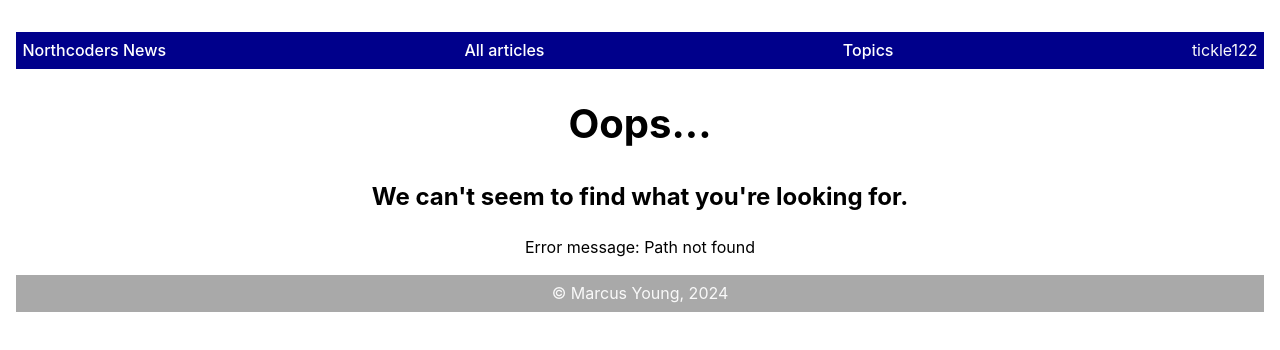
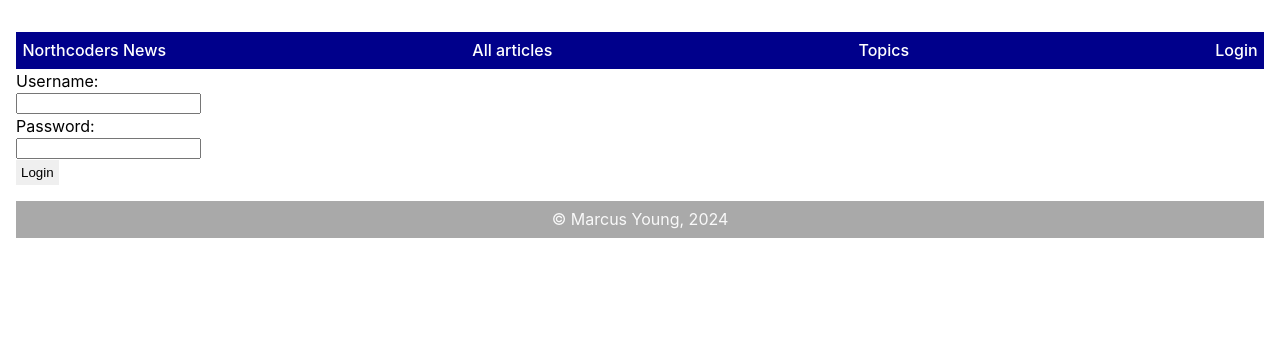
Before and after one commit to marcusyoung/nc-news, a React (Vite) app: page /login in a window 1280 px wide. Before the commit this address had no page. Shown: the top 350 px of the page. Built offline with nearby package versions, Linux system fonts and the light colour scheme.

Commit message:
added form and state for username and password

```diff
--- a/src/App.jsx
+++ b/src/App.jsx
@@ -6,6 +6,7 @@ import AllArticles from './components/AllArticles'
 import Article from './components/Article'
 import Topics from './components/Topics';
 import ErrorPage from './components/ErrorPage';
+import LoginPage from './components/LoginPage';
 import { LoggedOnUserProvider } from './contexts/LoggedOnUser';
 
 function App() {
@@ -20,6 +21,7 @@ function App() {
         <Route path="/articles/:article_id" element={<Article />} />
         <Route path="/topics" element={<Topics />} />
         <Route path="/error" element={<ErrorPage />} />
+        <Route path="/login" element={<LoginPage />} />
         <Route path="*" element={<ErrorPage data={{ message: "Path not found" }} />} />
       </Routes>
       <Footer />
--- a/src/components/Header.jsx
+++ b/src/components/Header.jsx
@@ -12,7 +12,7 @@ function Header() {
                 <li><Link to="/">Northcoders News</Link></li>
                 <li><Link to="/articles">All articles</Link></li>
                 <li><Link to="/topics">Topics</Link></li>
-                <li>{loggedOnUser}</li>
+                <li>{loggedOnUser ? loggedOnUser: <Link to="/login">Login</Link>}</li>
             </ul>
         </nav>
     )
--- /dev/null
+++ b/src/components/LoginPage.jsx
@@ -0,0 +1,30 @@
+import { useContext, useState } from 'react'
+import { LoggedOnUserContext } from '../contexts/LoggedOnUser'
+
+function LoginPage() {
+
+    const [statusMessage, setStatusMessage] = useState('')
+    const [usernameText, setUsernameText] = useState('')
+    const [passwordText, setPasswordText] = useState('')
+
+    function handleSubmit(event) {
+        event.preventDefault()
+    }
+
+    return (
+        <section id="login">
+            <form onSubmit={handleSubmit} id="login-form">
+                <label id="enter-username-label" htmlFor="enter-username">Username:</label>
+                <input type='text'onChange={(e) => setUsernameText(e.target.value)} value={usernameText}></input>
+                <label id="enter-password-label" htmlFor="enter-password">Password:</label>
+                <input type='text' onChange={(e) => setPasswordText(e.target.value)} value={passwordText}></input>
+                <button type="submit" id="login-submit">Login</button>
+            </form>
+            {statusMessage && <p className='status'> {statusMessage} </p>}
+        </section>
+    )
+
+}
+
+
+export default LoginPage
--- a/src/contexts/LoggedOnUser.jsx
+++ b/src/contexts/LoggedOnUser.jsx
@@ -5,7 +5,7 @@ export const LoggedOnUserContext = createContext()
 export const LoggedOnUserProvider = ({children}) => {
 
     // logged on user is hard coded for now
-    const [loggedOnUser, setLoggedOnUser] = useState("tickle122")
+    const [loggedOnUser, setLoggedOnUser] = useState("")
 
     return <LoggedOnUserContext.Provider value={{loggedOnUser, setLoggedOnUser}}>{children}</LoggedOnUserContext.Provider>
 }
--- a/src/index.css
+++ b/src/index.css
@@ -20,34 +20,7 @@ nav {
   background-color: darkblue;
 }
 
-@media (max-width: 600px) {
-  .article-card {
-    margin: 0.8em;
-  }
-}
-
-@media (max-width: 800px) and (min-width: 601px) {
-  .article-card {
-    margin: 0.8em;
-    max-width: 45%
-  }
-
-  nav ul {
-    display: flex;
-    justify-content:space-between;
-    list-style-type: none;
-    margin: 0;
-    padding: 0.4em;
-    color: #f9f9f9;
-  }
-
-}
-
-@media (min-width: 801px) {
-  .article-card {
-    margin: 0.8em;
-    max-width: 30%
-  }
+@media (min-width: 600px) {
 
   nav ul {
     display: flex;
@@ -57,8 +30,19 @@ nav {
     padding: 0.4em;
     color: #f9f9f9;
   }
+
+  #all-articles {
+    display: flex;
+    flex-wrap: wrap;
+    justify-content: center;
+  }
+
+  .article-card {
+    flex: 1 1 30%;
+    margin: 0.8em;
+  }
+
 }
-
 
 nav ul {
   list-style-type: none;
@@ -73,6 +57,20 @@ nav ul li {
 
 nav a {
   color: white;
+}
+
+#all-articles {
+  justify-content: center;
+}
+
+.article-card {
+  margin: 0.8em;
+}
+
+#all-articles h2 {
+  line-height: 1.2;
+  font-size: 1rem;
+  margin-top: 0;
 }
 
 .topic-badge {
@@ -97,18 +95,6 @@ footer ul {
   list-style-type: none;
   padding: 0.4em;
   color: #f9f9f9;
-}
-
-#all-articles {
-  display: flex;
-  flex-wrap: wrap;
-  justify-content: center;
-}
-
-#all-articles h2 {
-  line-height: 1.2;
-  font-size: 1rem;
-  margin-top: 0;
 }
 
 .full-article h1 {
@@ -288,3 +274,21 @@ h1 {
   font-size: 2.5em;
   line-height: 1.1;
 }
+
+#login-form {
+  text-align: left;
+}
+
+input {
+  display: block;
+}
+
+#login-form button {
+  padding: 0.3em;
+  margin-right: 0.5em;
+  border: 1px solid transparent;
+}
+
+#login-form button:hover {
+  border: 1px solid black;
+}
```
